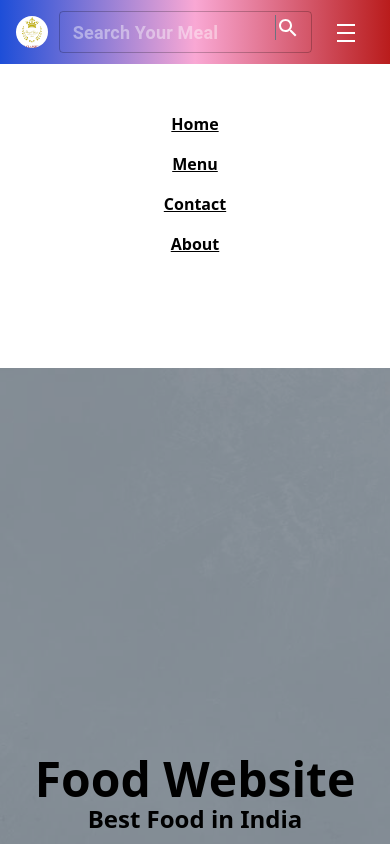
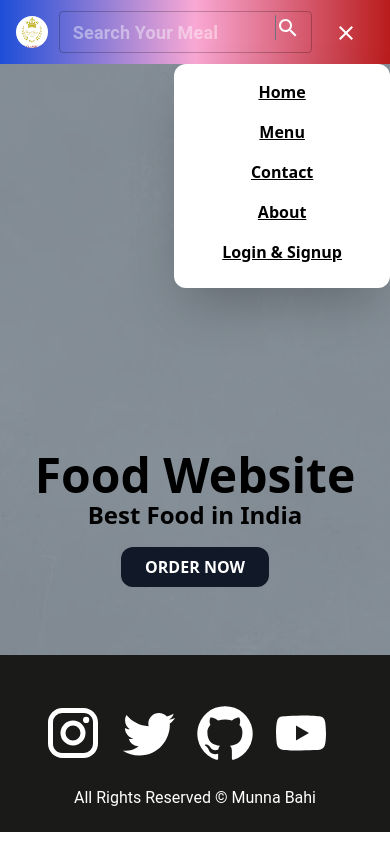
Before and after one commit to manojrawat123/react-food-app, a React (Vite) app: page / in a window 390 px wide. Both pictures are taken after a click on the button 345 px from the left and 32 px from the top of the page. Shown: the top 844 px of the page. Built offline with nearby package versions, Linux system fonts and the light colour scheme.

Commit message:
Second File Update

```diff
--- a/src/App.jsx
+++ b/src/App.jsx
@@ -14,9 +14,6 @@ import MyOrderDetail from './Component/OrderDetail/MyOrderDetail';
 function App() {
 return (
     <>
-
-
-
       <PrimarySearchAppBar />
       <SideBar />
       <Routes>
--- a/src/Navbar/MobileDrop.jsx
+++ b/src/Navbar/MobileDrop.jsx
@@ -5,18 +5,7 @@ const MobileDrop = () => {
 
   return (
     <>
-      <div className="text-center">
-      <NavLink to="/"><div className=" underline font-bold my-4">Home </div></NavLink>
-      <NavLink to="/menu"> <div className=" underline  font-bold my-4">  Menu </div></NavLink>
-      <NavLink to="/contact">  <div className=" underline font-bold my-4">Contact  </div></NavLink>
-      <NavLink to="/about">  <div className=" underline font-bold my-4">   About  </div></NavLink>
-            <br/>
-            <br/>
-      {/* <div className="mr-8 relative">
-        <input type="text" className="border-2 border-solid border-gray-700 pl-2 w-[20rem] h-[2rem] rounded" placeholder="Search"/>
-            </div>
-             */}
-    </div>
+
 
 
     </>
--- a/src/Navbar/Topbar.jsx
+++ b/src/Navbar/Topbar.jsx
@@ -6,6 +6,7 @@ import { NavLink } from 'react-router-dom';
 import DensityMediumIcon from '@mui/icons-material/DensityMedium';
 import { Autocomplete, TextField } from '@mui/material';
 import MobileDrop from './MobileDrop';
+import CloseIcon from '@mui/icons-material/Close';
 
 
 
@@ -13,13 +14,16 @@ const options = ["Chicken", "Sahi Korma", "Cheez Pizza", "Dal Makhni", "Samosa"]
 
 
 const Topbar = () => {
-  const [display, setdisplay] = useState("hidden my-[3rem]");
+  const [display, setdisplay] = useState("h-[0rem]");
+  const [symbol, setSymbol] = useState(<DensityMediumIcon className='animate-bounce duration-2000 ease-in-out infinite'/>)
     const handleClick = ()=>{
-        if (display == "hidden my-[3rem]"){
-            setdisplay("block my-[3rem] text-center shadow-2xl")
+        if (display == "h-[0rem]"){
+            setdisplay("h-[14rem]")
+            setSymbol(<CloseIcon />)
         }
         else{
-            setdisplay("hidden my-[3rem]")
+            setdisplay("h-[0rem]")
+            setSymbol(<DensityMediumIcon className='animate-bounce duration-2000 ease-in-out infinite'/>)
         }
     }
   return (
@@ -86,13 +90,34 @@ const Topbar = () => {
        {/* Mobile Menu Start */}
        <div className='ml-auto md:hidden block '>
         <button type='button' onClick={handleClick}>
-        <DensityMediumIcon></DensityMediumIcon>
+        {symbol}
         </button>
        </div>
        {/* Mobile Menu End */}
     </div>
-    <div className={`${display}`+ "absolute z-10"}>
-    <MobileDrop />
+    <div className={`${display}`+ " absolute z-10  text-center shadow-2xl overflow-hidden bg-white px-12 right-0 rounded-xl transition-height duration-500 "}>
+          {/* Mobile DropDown Menu */}
+          <div className="text-center">
+            <NavLink to="/" onClick={()=>{setdisplay("h-[0rem]")
+                setSymbol(<DensityMediumIcon />)}}>
+                <div className=" underline font-bold my-4">Home </div>
+            </NavLink>
+            <NavLink to="/menu" onClick={()=>{setdisplay("h-[0rem]")
+            setSymbol(<DensityMediumIcon />)}}> <div className=" underline  font-bold my-4">  Menu </div></NavLink>
+            <NavLink to="/contact" onClick={()=>{setdisplay("h-[0rem]")
+            setSymbol(<DensityMediumIcon />)}}>  <div className=" underline font-bold my-4">Contact  </div></NavLink>
+            <NavLink to="/about" onClick={()=>{setdisplay("h-[0rem]")
+            setSymbol(<DensityMediumIcon />)}}>  <div className=" underline font-bold my-4">   About  </div></NavLink>
+            <NavLink to="/profile" onClick={()=>{setdisplay("h-[0rem]")
+            setSymbol(<DensityMediumIcon />)}}>  <div className=" underline font-bold my-4"> Login & Signup</div></NavLink>
+            <br/>
+            <br/>
+      {/* <div className="mr-8 relative">
+        <input type="text" className="border-2 border-solid border-gray-700 pl-2 w-[20rem] h-[2rem] rounded" placeholder="Search"/>
+            </div>
+             */}
+          </div>
+          {/* Mobile DropDown Menu Close */}
     </div>
     </>
   )
```
Also changed, not shown: src/Navbar/navbar.css (+14 -0 lines).
